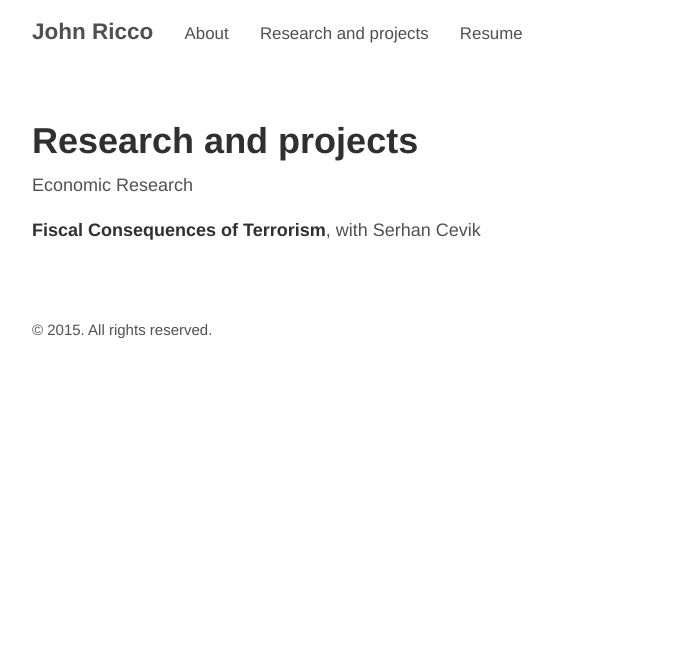
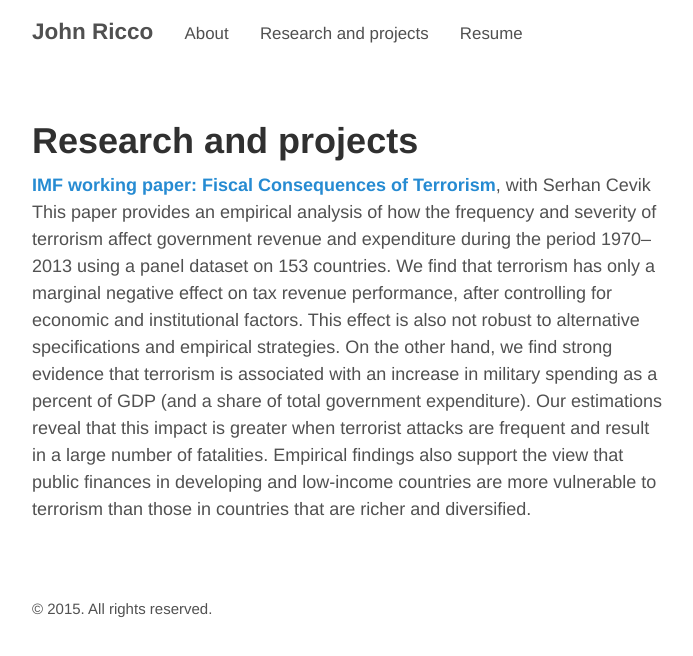
Before and after one commit to WadeP6970/johnricco.github.io, a Jekyll site: the page built from projects.md, in a window 1280 px wide. Shown: the top 656 px of the page, without its empty margins (293-986 px from the left). Built offline with Jekyll 4.4.1, drawn with Linux system fonts in a browser that asks for light colours.

Commit message:
add content

```diff
--- a/projects.md
+++ b/projects.md
@@ -3,6 +3,14 @@ layout: page
 title: Research and projects
 ---
 
-Economic Research
-
-**Fiscal Consequences of Terrorism**, with Serhan Cevik
+**[IMF working paper: Fiscal Consequences of Terrorism](https://www.imf.org/external/pubs/ft/wp/2015/wp15225.pdf)**, with Serhan Cevik
+This paper provides an empirical analysis of how the frequency and severity of terrorism affect
+government revenue and expenditure during the period 1970–2013 using a panel dataset on
+153 countries. We find that terrorism has only a marginal negative effect on tax revenue
+performance, after controlling for economic and institutional factors. This effect is also not
+robust to alternative specifications and empirical strategies. On the other hand, we find strong
+evidence that terrorism is associated with an increase in military spending as a percent of GDP
+(and a share of total government expenditure). Our estimations reveal that this impact is
+greater when terrorist attacks are frequent and result in a large number of fatalities. Empirical
+findings also support the view that public finances in developing and low-income countries
+are more vulnerable to terrorism than those in countries that are richer and diversified.
```
